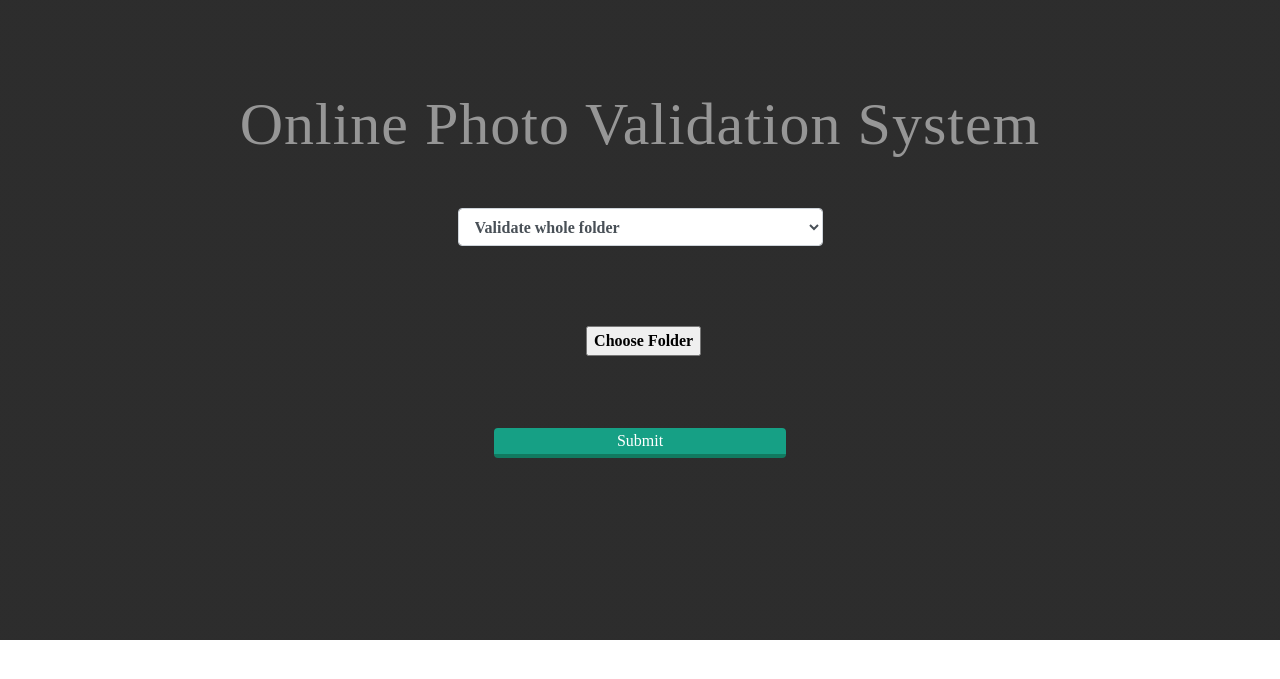
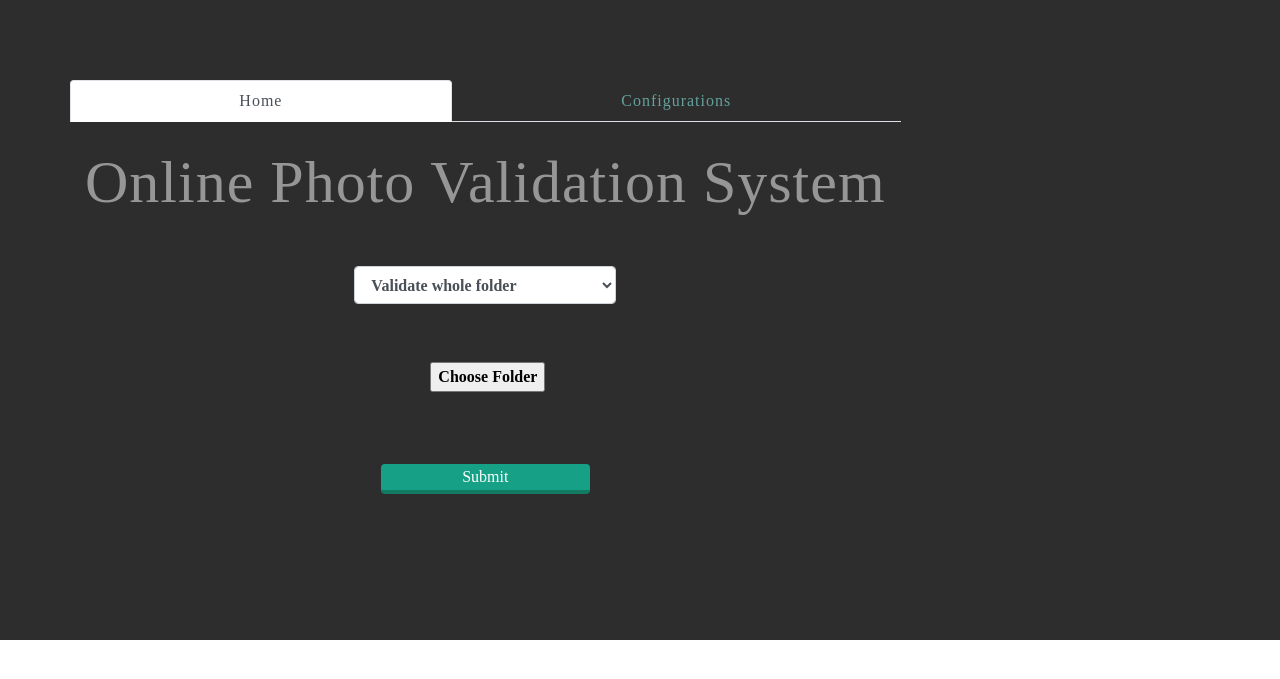
Before and after one commit to Yashasvii/Online-Photo-Validator, a Django app: page /photoValidator/ in a window 1280 px wide. Shown: the top 679 px of the page. Run offline with Django 3.2, Linux system fonts and the light colour scheme; some libraries are stand-ins or nearby versions; some web fonts are replaced.

Commit message:
configuration tab

```diff
--- a/api/templates/api/index1.html
+++ b/api/templates/api/index1.html
@@ -31,14 +31,25 @@
 
 <body id="page-top" class="about-section text-center">
 
+<div class="container">
+    <div class="row">
+        <div class="col-xs-12 ">
+            <nav>
+                <div class="nav nav-tabs nav-fill" id="nav-tab" role="tablist">
+                    <a class="nav-item nav-link active" id="nav-home-tab" data-toggle="tab" href="#nav-home" role="tab"
+                       aria-controls="nav-home" aria-selected="true">Home</a>
+                    <a class="nav-item nav-link" id="nav-profile-tab" data-toggle="tab" href="#nav-configuration" role="tab"
+                       aria-controls="nav-profile" aria-selected="false">Configurations</a>
+                </div>
+            </nav>
+            <div class="tab-content py-3 px-3 px-sm-0" id="nav-tabContent">
+                <div class="tab-pane fade show active" id="nav-home" role="tabpanel" aria-labelledby="nav-home-tab">
                     <div class="container d-flex h-100 align-items-center">
                         <div class="mx-auto text-center">
                             {#            <h1 class="mx-auto my-0 text-uppercase">Photo Validator</h1>#}
                             <h2 class="text-white-50 mx-auto mt-2 mb-5">Online Photo Validation System</h2>
                         </div>
                     </div>
-
-
                     <div class="container">
                         <div class="row">
                             <div class="col-lg-8 mx-auto">
@@ -75,6 +86,20 @@
                         </div>
 
                     </div>
+                </div>
+                <div class="tab-pane fade" id="nav-configuration" role="tabpanel" aria-labelledby="nav-profile-tab">
+       <div class="container d-flex h-100 align-items-center">
+                        <div class="mx-auto text-center">
+                            {#            <h1 class="mx-auto my-0 text-uppercase">Photo Validator</h1>#}
+                            <h2 class="text-white-50 mx-auto mt-2 mb-5">Online Photo Validation System</h2>
+                        </div>
+                    </div>
+                </div>
+
+
+    </div>
+</div>
+
 
 <!-- Bootstrap core JavaScript -->
 <script src="{% static 'api/vendor/jquery/jquery.min.js' %}"></script>
```
Lines whose indentation alone changed are shown as unchanged.
